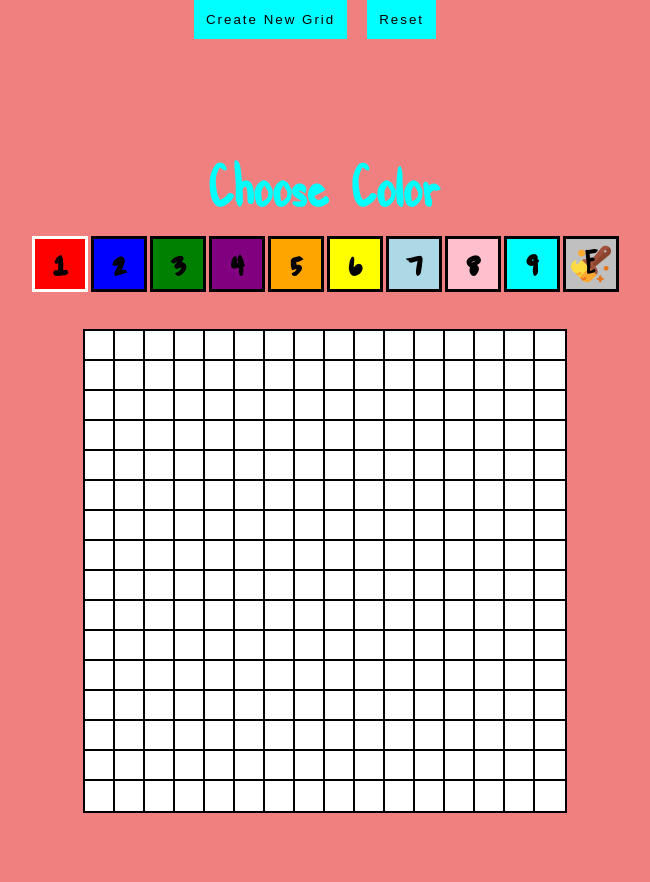
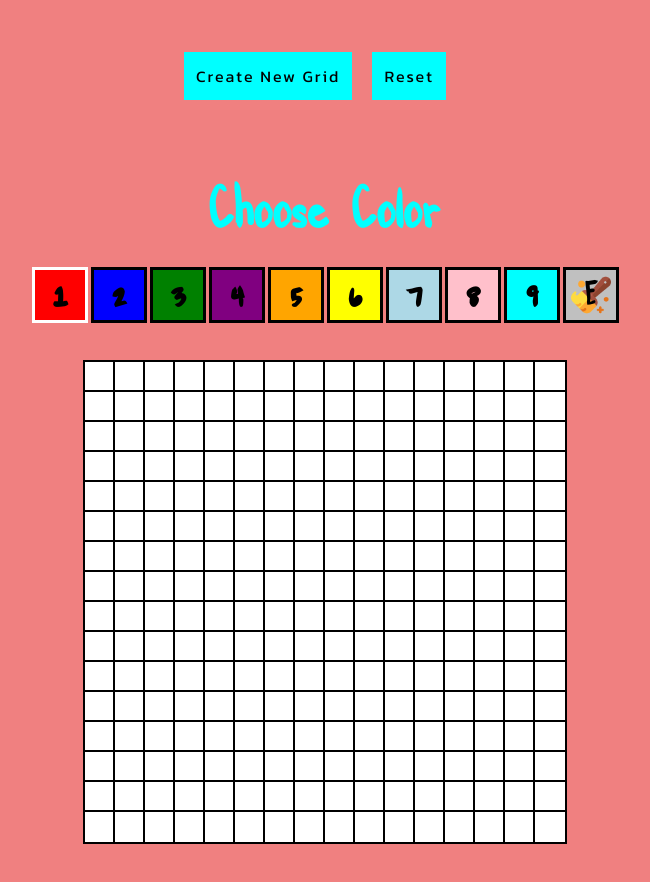
Before and after one commit to NotTooShabbyyy/EtchSketch, a plain HTML site: page index.html in a window 1280 px wide. Shown: the top 882 px of the page, without its empty margins (315-965 px from the left). Drawn offline with Linux system fonts and the light colour scheme.

Commit message:
Cleaned up the javascript file

```diff
--- a/index.html
+++ b/index.html
@@ -8,6 +8,12 @@
     <link rel="preconnect" href="https://fonts.googleapis.com">
     <link rel="preconnect" href="https://fonts.gstatic.com" crossorigin>
     <link href="https://fonts.googleapis.com/css2?family=Montserrat:ital,wght@0,100..900;1,100..900&display=swap" rel="stylesheet">
+    <link rel="preconnect" href="https://fonts.googleapis.com">
+    <link rel="preconnect" href="https://fonts.gstatic.com" crossorigin>
+    <link href="https://fonts.googleapis.com/css2?family=Montserrat:ital,wght@0,100..900;1,100..900&family=Roboto:ital,wght@0,100..900;1,100..900&display=swap" rel="stylesheet">
+    <link rel="preconnect" href="https://fonts.googleapis.com">
+<link rel="preconnect" href="https://fonts.gstatic.com" crossorigin>
+<link href="https://fonts.googleapis.com/css2?family=Kanit:ital,wght@0,100;0,200;0,300;0,400;0,500;0,600;0,700;0,800;0,900;1,100;1,200;1,300;1,400;1,500;1,600;1,700;1,800;1,900&family=Montserrat:ital,wght@0,100..900;1,100..900&family=Roboto:ital,wght@0,100..900;1,100..900&display=swap" rel="stylesheet">
     <script src="index.js" defer></script>
 </head>
 <body>
--- a/index.js
+++ b/index.js
@@ -1,20 +1,24 @@
+// Element selectors
+
 let parentElement = document.querySelector(".container-element");
 let formElement = document.querySelector(".form-creation-container");
 let chooseColor = document.querySelector("#chooseColor");
 let resetGridBtn = document.querySelector("#reset-grid");
-let widthOfEachSquare = 30;
+let colorsContainer = document.querySelector(".colorsContainer");
+let colors = Array.from(document.querySelectorAll(".color"));
+let eraser = document.querySelector("#eraser");
+let previousColorSelected = document.querySelector("#color1");
+
+
+// Constant values used throughout file
+const widthOfEachSquare = 30;
 const colorsArray = ["red", "blue", "green", "purple", "orange", "yellow",
               "lightBlue", "pink", "cyan"
             ];
-let previousColorSelected = document.querySelector("#color1");
-
-let ableToDraw = true;
-let eraserSelected = false;
-let eraser = document.querySelector("#eraser");
 
 
-let colorsContainer = document.querySelector(".colorsContainer");
-let colors = Array.from(document.querySelectorAll(".color"));
+// Boolean values used for conditional logic
+let eraserSelected = false;
 
 colors.forEach((currentColorBox, index) => {
     currentColorBox.style.backgroundColor = colorsArray[index];
@@ -23,36 +27,43 @@ colors.forEach((currentColorBox, index) => {
 function selectColor(event) {
     // checks for keyboard number press to pick right color
     if (event.type == "keypress") {
-        // if user presses on container element we exit out of this functio
+        // Check to see if user pressed the e key so that we can enable erasing
             if (event.key == "e") {
                 eraserSelected = true;
                 previousColorSelected.style.outline = "3px solid black";
                 eraser.style.outline = "3px solid white";
+
+                // guard clause below so rest of the code doesn't run in this function
                 return;
             }
 
+            // set eraserSelected to false so the drawing is enabled again
             eraserSelected = false;
             eraser.style.outline = "3px solid black";
-            console.log(event.key)
             previousColorSelected.style.outline = "3px solid black";
             previousColorSelected = document.querySelector(`#color${event.key}`);
             document.querySelector(`#color${event.key}`).style.outline = "3px solid white";
 
     }
 
+    // checks to see if user picks a specific color via click.
+
     else if (event.type == "click") {
-        console.log("color is being pressed on");
 
-
-
-
-        // Checks to make sure its the color box being clicked and not the parent container element
+        // Checks to make sure the color box is being clicked and not the container for all colors
+        // Also okay if the number itself gets clicked on the color box
             if (event.target.className == "color" || event.target.parentNode.className == "color") {
 
+                // Store the id of the color being clicked in this colorID var
                 let colorID;
                 colorID = event.target.parentNode.className == "color" ? event.target.parentNode.id : event.target.id;
+
+                // set previous color selected element back to default outline of black
+                // therefore only one color element can be selected at a time
                 previousColorSelected.style.outline = "3px solid black";
                 previousColorSelected = document.querySelector(`#${colorID}`);
+
+                // sets new color selected to white, showing user this is the one being draw with
                 previousColorSelected.style.outline = "3px solid white";
             }
 
@@ -60,11 +71,10 @@ function selectColor(event) {
     }
 }
 
+// Event listeners
 colorsContainer.addEventListener("click", (e) => {
     selectColor(e);
 })
-
-
 
 
 document.addEventListener("keypress", (e) => {
@@ -84,19 +94,20 @@ function populateContainerElement(numberOfSides) {
         childElement.className = "container-element-child";
         let originalColorChildElement = childElement.style.backgroundColor;
 
-
-
-        // check if mouse is being clicked as well;
+       // check if mouse is being clicked as well;
        parentElement.addEventListener("mouseover", (e) => {
-        // sees if left mouse btn is being clicked
             e.target.style.cursor = "pointer";
 
-
-
+            // If left mouse is being clicked, this e.buttons value returns 1
             if (e.buttons == 1) {
 
+                // We make sure that the eraserSelected variable is disable so that
+                // the user can draw again
                 if (!eraserSelected) {
                     e.target.style.backgroundColor = previousColorSelected.style.backgroundColor;
+
+                    // guard clause acting as an else statement basically
+                    // if eraser is selected the line of code under this if condition will run
                     return;
                 }
 
@@ -108,14 +119,11 @@ function populateContainerElement(numberOfSides) {
        parentElement.addEventListener("click", (e) => {
         e.target.style.backgroundColor = previousColorSelected.style.backgroundColor;
 
-         // check for single right click
-
+        // check for single right click
          if (eraserSelected) {
             e.target.style.backgroundColor = "white";
          }
         });
-
-
 
         parentElement.appendChild(childElement);
     }
@@ -162,16 +170,9 @@ createGridForm.addEventListener("submit", (e) => {
     populateContainerElement(newNumberOfSides);
 });
 
-
-// chooseColor.addEventListener("input", (event) => {
-//     currentColor = event.target.value;
-// })
-
 resetGridBtn.addEventListener("click", (e) => {
     let grid_element_children = document.querySelectorAll(".container-element-child");
     grid_element_children.forEach(gridBox => {
         gridBox.style.backgroundColor = "white";
-    })
-})
-
-// This code will be for the paintbrush selector
+    });
+});
--- a/styles/style.css
+++ b/styles/style.css
@@ -31,8 +31,8 @@ h2 {
 
 .buttons-container {
     display: flex;
-    flex-wrap: wrap;23
-    overflow-x: auto;
+    height: 100px;
+    align-items: flex-end;
 }
 
 
@@ -56,7 +56,6 @@ h2 {
     display: flex;
     align-items: center;
     flex-direction: column;
-    margin-bottom: 40px;
 }
 
 .form-creation-container {
@@ -93,6 +92,13 @@ h2 {
     height: 10000px;
 }
 
+.paintBrushes {
+    display: flex;
+    flex-direction: column;
+    justify-content: start;
+
+}
+
 #error_sides {
     color: red;
     display: none;
@@ -101,12 +107,14 @@ h2 {
 .paintBrushes h2 {
     grid-area: chooseColor;
     text-align: center;
+    margin-bottom: 12px;
 }
 
 .colorsContainer {
     display: flex;
     column-gap: 9px;
 }
+
 .color {
     height: 50px;
     width: 50px;
@@ -173,8 +181,14 @@ button {
     border: none;
     padding: 12px;
     outline: none;
+    letter-spacing: 0px;
+    font-size: 16px;
+    color: black;
     letter-spacing: 2px;
+    font-weight: normal;
+    font-family: "Kanit";
 }
+
 
 button:hover {
     cursor: pointer;
```
